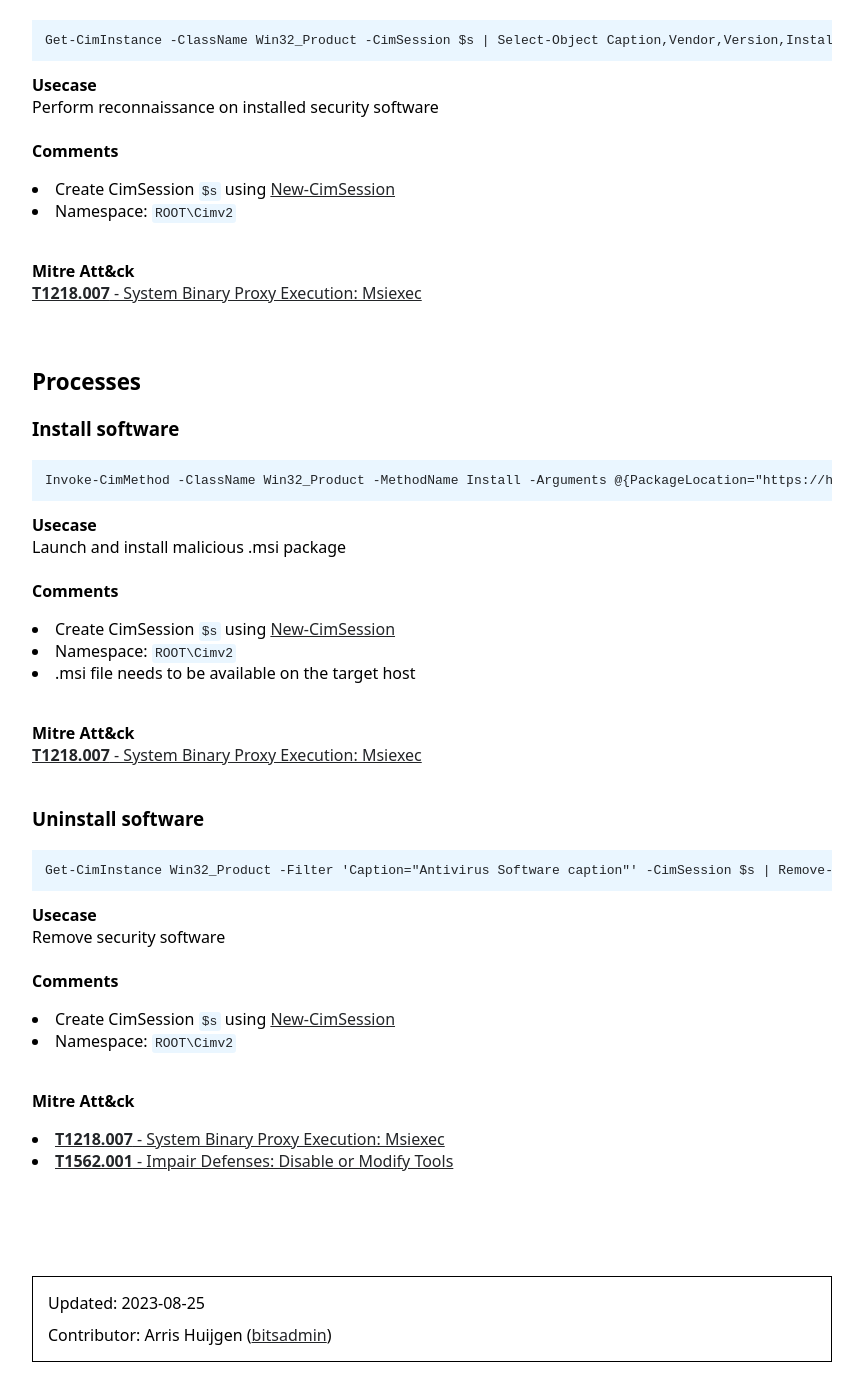
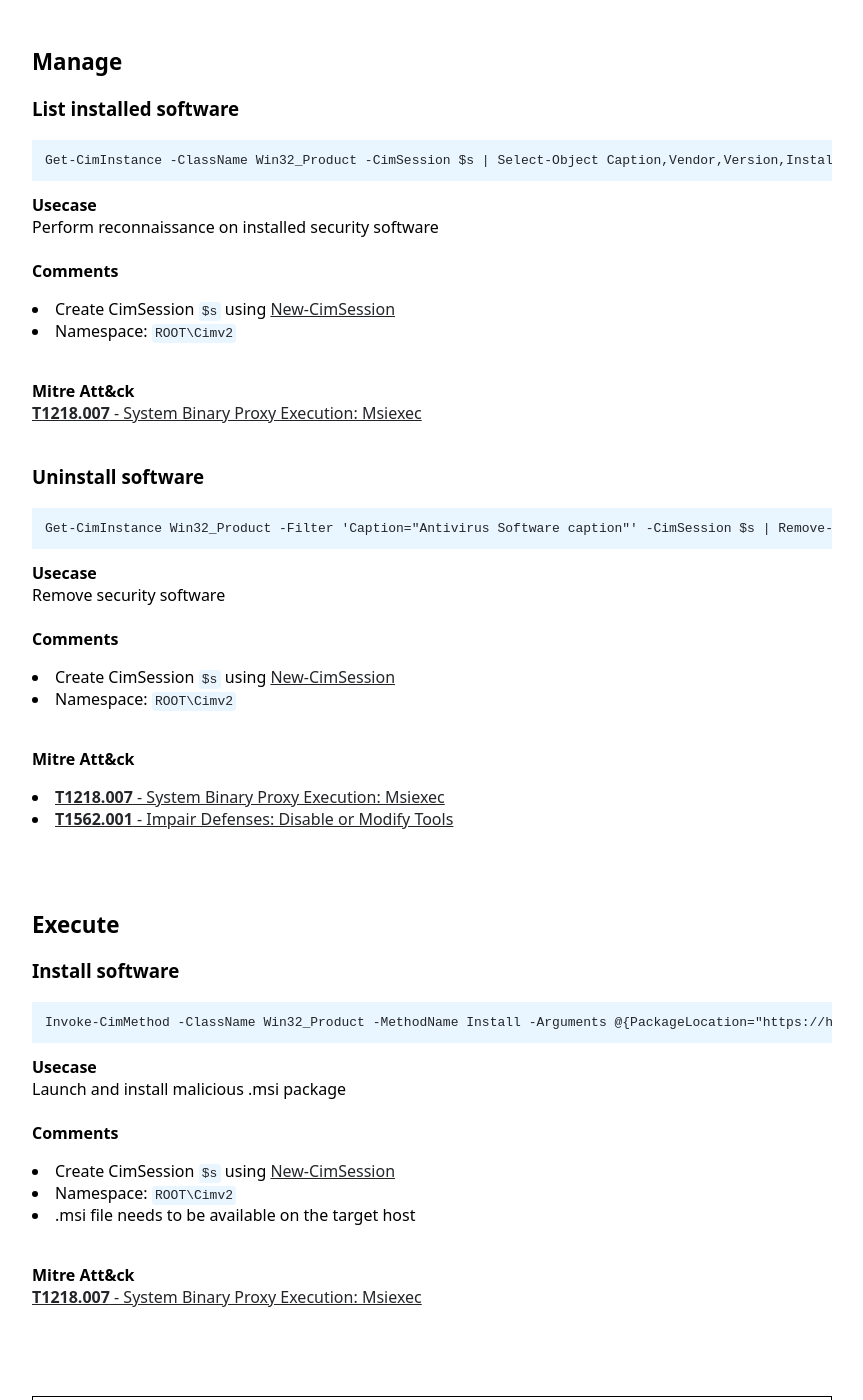
Before and after one commit to LOFL-Project/LOFL-Project.github.io, a Jekyll site: the page built from _loflcab/WMI/Win32_Product.md, in a window 1280 px wide and 1400 px high, scrolled down 428 px. Shown: the whole window, without its empty margins (208-1071 px from the left). Built offline with Jekyll 4.4.1, drawn with Linux system fonts in a browser that asks for light colours; some of the changed text lies outside the part shown.

Commit message:
Applying update LOFL-Project/LOFLCAB@c30c173eda033f6da1c62839196040e487030f74

```diff
--- a/_loflcab/WMI/Win32_Product.md
+++ b/_loflcab/WMI/Win32_Product.md
@@ -20,7 +20,7 @@ Commands:
     Description: Install software
     Usecases:
       - Launch and install malicious .msi package
-    Function: Processes
+    Function: Execute
     Comments:
       - 'Create CimSession `$s` using [New-CimSession](../../Cmdlets/New-CimSession/)'
       - 'Namespace: `ROOT\Cimv2`'
@@ -31,7 +31,7 @@ Commands:
     Description: Uninstall software
     Usecases:
       - Remove security software
-    Function: Processes
+    Function: Manage
     Comments:
       - 'Create CimSession `$s` using [New-CimSession](../../Cmdlets/New-CimSession/)'
       - 'Namespace: `ROOT\Cimv2`'
@@ -39,6 +39,7 @@ Commands:
       - T1218.007
       - T1562.001
 Resources:
+  - https://blog.bitsadmin.com/living-off-the-foreign-land-windows-as-offensive-platform-part-3#execute-command-lines
 Detections:
 Contributors:
     - Name: Arris Huijgen
```
